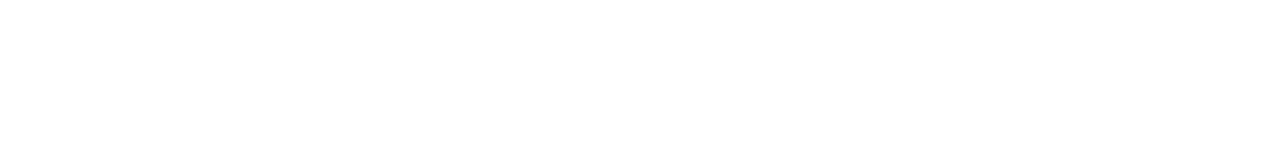
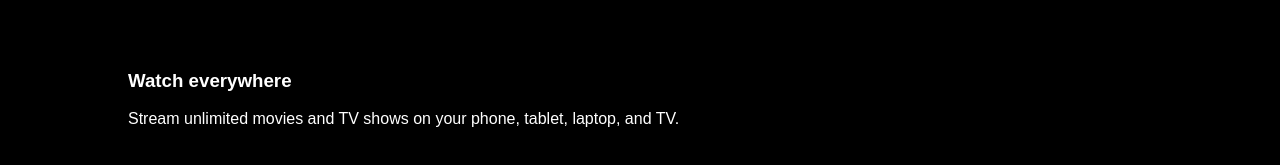
Before and after one commit to ps-woramet/Reactjs-netflix-clone-tutorial, a React (Vite) app: page / in a window 1280 px wide. Shown: the part 1281-1446 px from the top of the page. Before the commit the page ends 1284 px from the top, so only its background shows below. Built offline with nearby package versions, Linux system fonts and the light colour scheme.

Commit message:
watch component

```diff
--- a/src/App.jsx
+++ b/src/App.jsx
@@ -5,6 +5,7 @@
 import Header from './components/Header/Header'
 import Enjoy from './components/Enjoy/Enjoy'
 import Download from './components/Download/Download'
+import Watch from './components/Watch/Watch'
 
 function App() {
   const [count, setCount] = useState(0)
@@ -14,6 +15,7 @@
         <Header/>
         <Enjoy/>
         <Download/>
+        <Watch/>
       </div>
   )
 }
--- /dev/null
+++ b/src/components/Watch/Styled.jsx
@@ -0,0 +1,7 @@
+import styled from 'styled-components'
+
+export const WatchCon = styled.section`
+    width: 100%;
+    height: 200px;
+    background-color: black;
+`
--- /dev/null
+++ b/src/components/Watch/Watch.jsx
@@ -0,0 +1,17 @@
+import React from 'react'
+import { WatchCon } from './Styled'
+
+function Watch() {
+  return (
+    <WatchCon>
+        <div style={{color: 'white', height: '100%', width: '80%', margin: '0 auto', display: 'flex', alignItems: 'center'}}>
+            <div>
+                <h3 style={{color: 'white'}}>Watch everywhere</h3><br/>
+                <p style={{color: 'white'}}>Stream unlimited movies and TV shows on your phone, tablet, laptop, and TV.</p>
+            </div>
+        </div>
+    </WatchCon>
+  )
+}
+
+export default Watch
```
